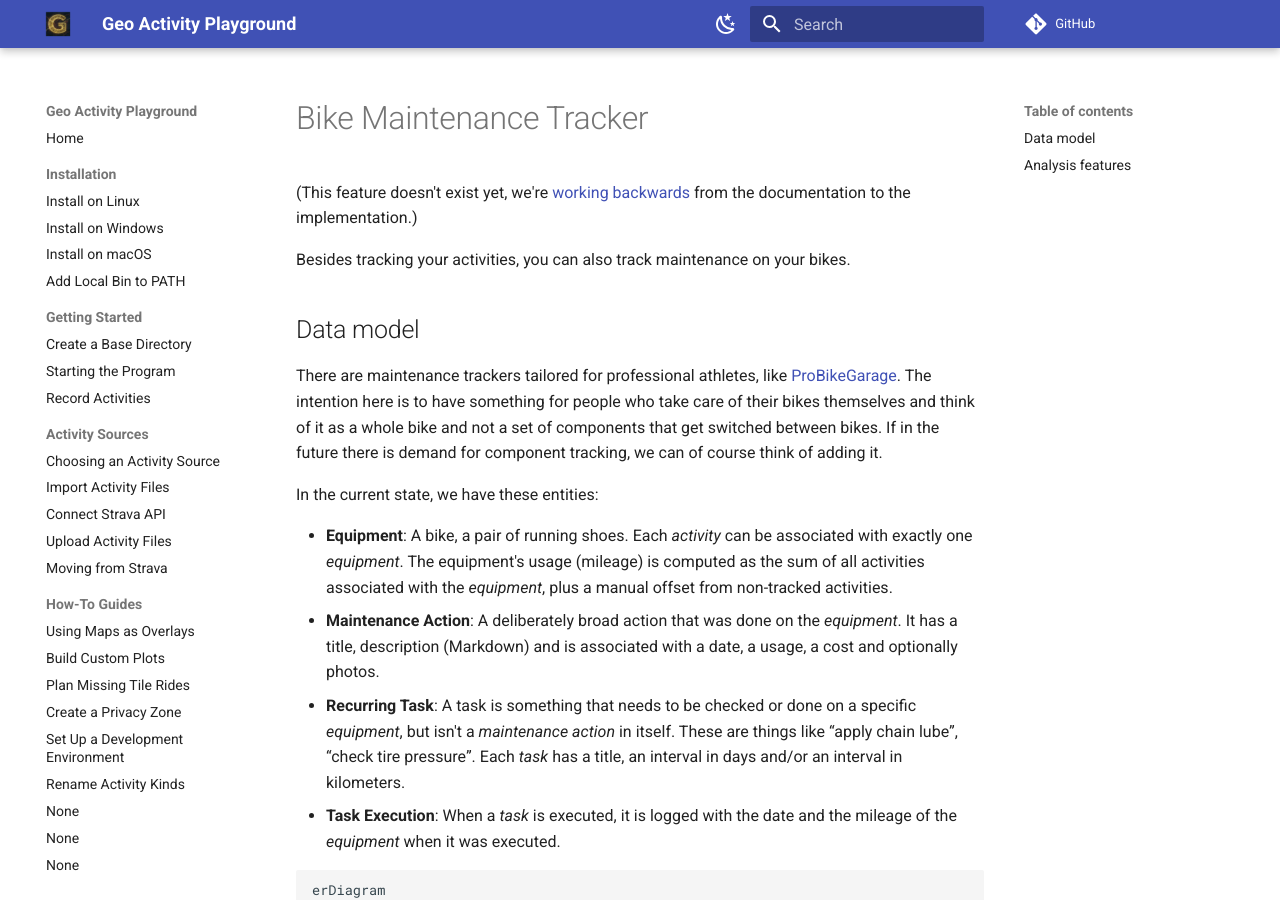
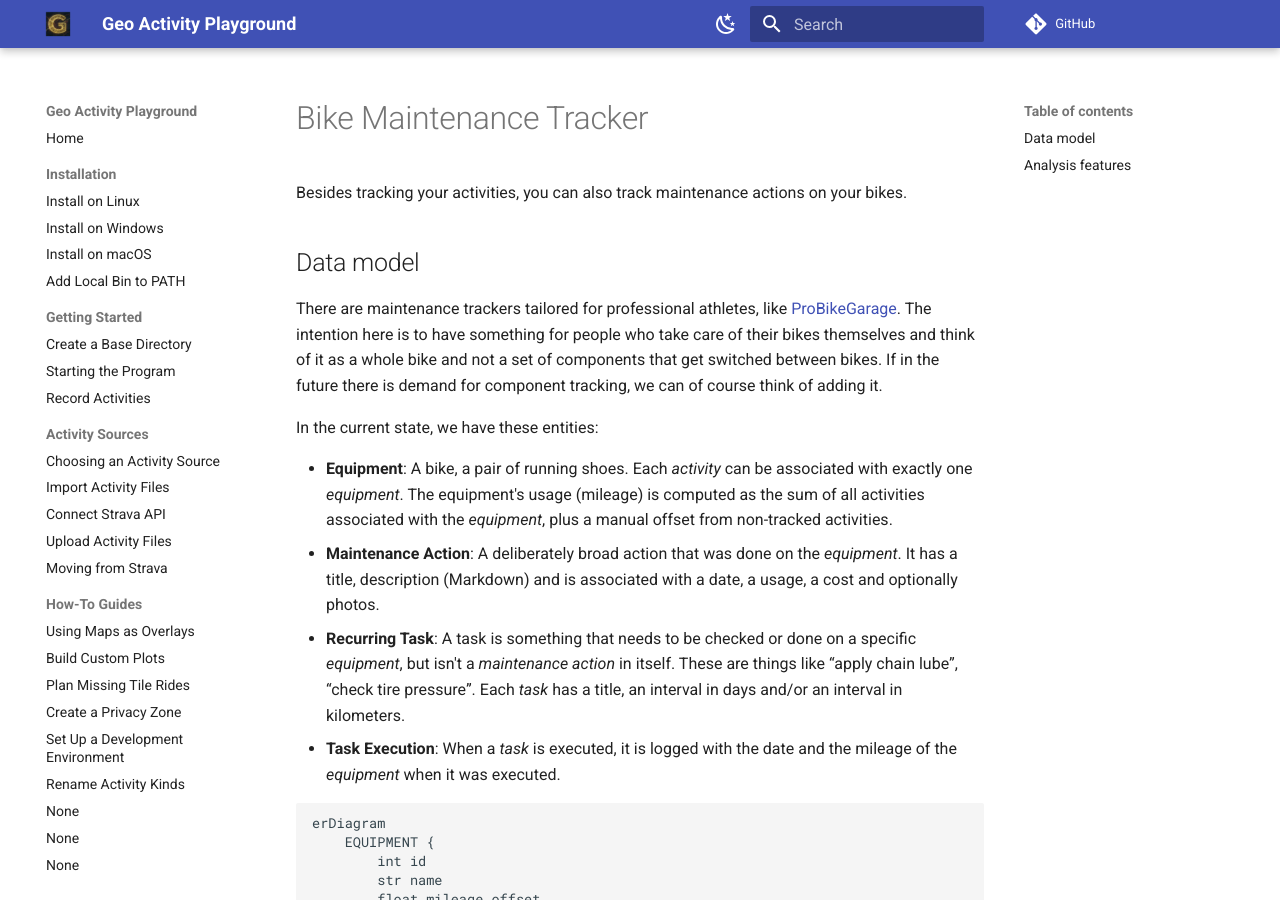
Before and after one commit to martin-ueding/geo-activity-playground, an MkDocs documentation site: the page built from docs/bike-maintenance-tracker.md, in a window 1280 px wide and 900 px high. Built offline with MkDocs 1.6.1 and Material for MkDocs 9.7.7, drawn with Linux system fonts in a browser that asks for light colours; comment, search, counter and statistics services are not loaded.

Commit message:
docs: remove draft note

```diff
--- a/docs/bike-maintenance-tracker.md
+++ b/docs/bike-maintenance-tracker.md
@@ -1,8 +1,6 @@
 # Bike Maintenance Tracker
 
-(This feature doesn't exist yet, we're [working backwards](https://workingbackwards.com/concepts/working-backwards-pr-faq-process/) from the documentation to the implementation.)
-
-Besides tracking your activities, you can also track maintenance on your bikes.
+Besides tracking your activities, you can also track maintenance actions on your bikes.
 
 ## Data model
 
```
